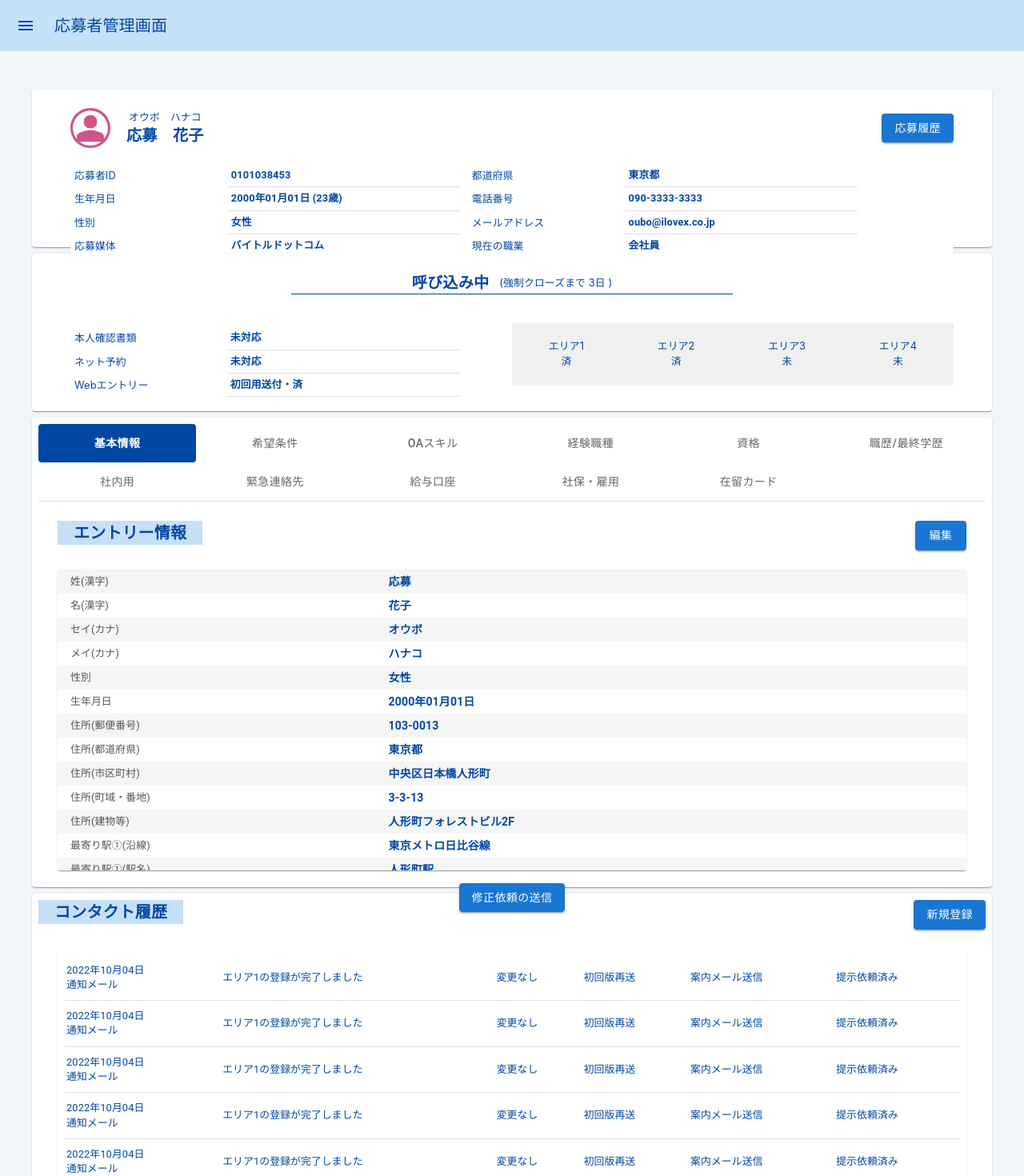
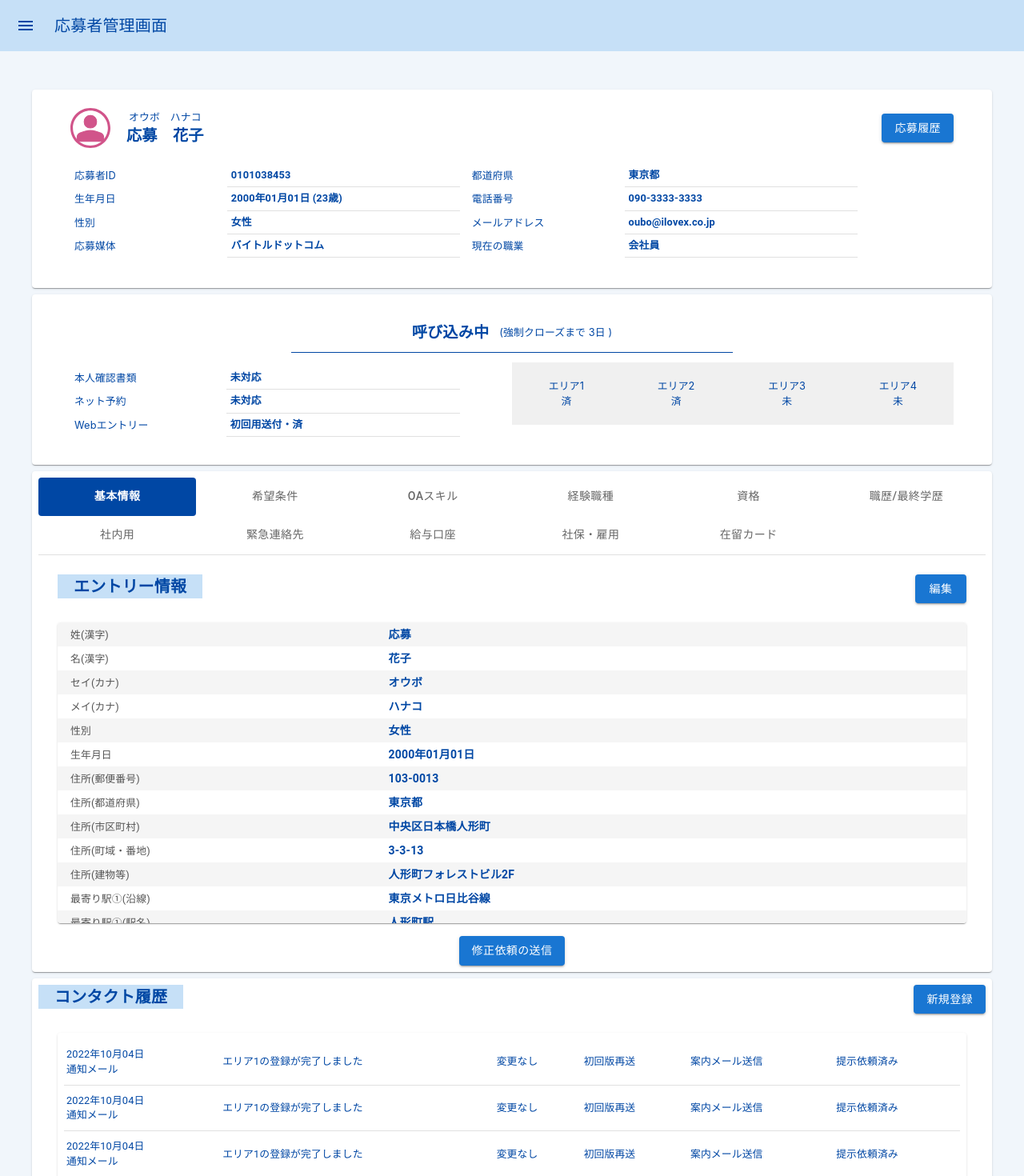
Before and after one commit to ilx-umehara/fan-kun_front-dev, a React (Create React App) app: page /oubo_detail in a window 1280 px wide. Shown: the top 1470 px of the page at 80% size. Built offline with nearby package versions, Linux system fonts and the light colour scheme.

Commit message:
[fix]レイアウト修正

```diff
--- a/src/components/feature/ApplicantsDetail/ApplicantsBasicInfo.jsx
+++ b/src/components/feature/ApplicantsDetail/ApplicantsBasicInfo.jsx
@@ -49,7 +49,7 @@ function BasicInformation() {
   const handleClose = () => setOpen(false);
 
   return(
-    <StyledMuiPaper sx={{ height: '24.64722222222222vh' }}>
+    <StyledMuiPaper sx={{ minHeight: '24.64722222222222vh' }}>
       <div className="contentBlock" css={styles.contentBasicInformation}>
         <div css={styles.flex}>
           <div css={styles.basicInfoName}>
--- a/src/components/feature/ApplicantsDetail/ApplicantsContactHistory.jsx
+++ b/src/components/feature/ApplicantsDetail/ApplicantsContactHistory.jsx
@@ -49,7 +49,7 @@ function ApplicantsContactHistory(){
   const handleClose = () => setOpen(false);
 
   return (
-    <StyledMuiPaper sx={{ height: '73.33333333333333vh' }}>
+    <StyledMuiPaper sx={{ flexShrink: '0', width: '100%' }}>
       <div css={styles.titleAndEditBtn}>
         <p className="contentBlockTitle">コンタクト履歴</p>
         <Button onClick={handleOpen} variant="contained">新規登録</Button>
--- a/src/components/feature/ApplicantsDetail/ApplicantsEntryInfo.jsx
+++ b/src/components/feature/ApplicantsDetail/ApplicantsEntryInfo.jsx
@@ -176,7 +176,7 @@ function ApplicantsEntryInfo() {
     );
   }else if(division === 'OS') {
     return (
-      <StyledMuiPaper sx={{ height: '73.33333333333333vh' }}>
+      <StyledMuiPaper sx={{ minHeight: '73.33333333333333vh' }}>
         <Box sx={{ width: '100%' }}>
           <Box sx={{ borderBottom: 1, borderColor: 'divider', flexWrap: 'wrap' }}>
             <StyledMuiTabs value={value} onChange={handleChange} aria-label="basic tabs example" TabIndicatorProps={{ style: { display: 'none' } }}>
--- a/src/components/feature/ApplicantsDetail/ApplicantsProgressStatus.jsx
+++ b/src/components/feature/ApplicantsDetail/ApplicantsProgressStatus.jsx
@@ -17,7 +17,7 @@ const tableDataLists = [
 
 function ApplicantStatus() {
   return (
-    <StyledMuiPaper sx={{ height: '24.64722222222222vh' }}>
+    <StyledMuiPaper sx={{ flexShrink: '0', width: '100%' }}>
       <div className="contentBlock" css={styles.contentStatus}>
         <div css={styles.statusHeader}>
             <h2>呼び込み中</h2>
@@ -68,6 +68,7 @@ const styles = {
   statusHeader:{
     display: 'flex',
     width: '50%',
+    height: '50px',
     margin: '0 auto',
     justifyContent: 'center',
     alignItems: 'center',
@@ -77,7 +78,8 @@ const styles = {
     display: 'flex',
     justifyContent: 'spaceBetween',
     alignItems: 'center',
-    marginTop: '20px'
+    height: '12.70277777777778vh'
+
   },
   statusFigure:{
     minWidth: '50%',
--- a/src/components/pages/ApplicantsDetailPage.jsx
+++ b/src/components/pages/ApplicantsDetailPage.jsx
@@ -19,13 +19,13 @@ function ApplicantsDetailPage() {
           <Grid item xs={12} sm={12} md={12} lg={12} xl={5}>
               <ApplicantsBasicInfo />
           </Grid>
-          <Grid item xs={12} sm={12} md={12} lg={12} xl={7}>
+          <Grid item xs={12} sm={12} md={12} lg={12} xl={7} sx={{ display: 'flex' }}>
               <ApplicantProgressStatus />
           </Grid>
           <Grid item xs={12} sm={12} md={12} lg={12} xl={7}>
                 <ApplicantsEntryInfo />
           </Grid>
-          <Grid item xs={12} sm={12} md={12} lg={12} xl={5}>
+          <Grid item xs={12} sm={12} md={12} lg={12} xl={5} sx={{ display: 'flex' }}>
             <ApplicantsContactHistory />
           </Grid>
         </Grid>
```
